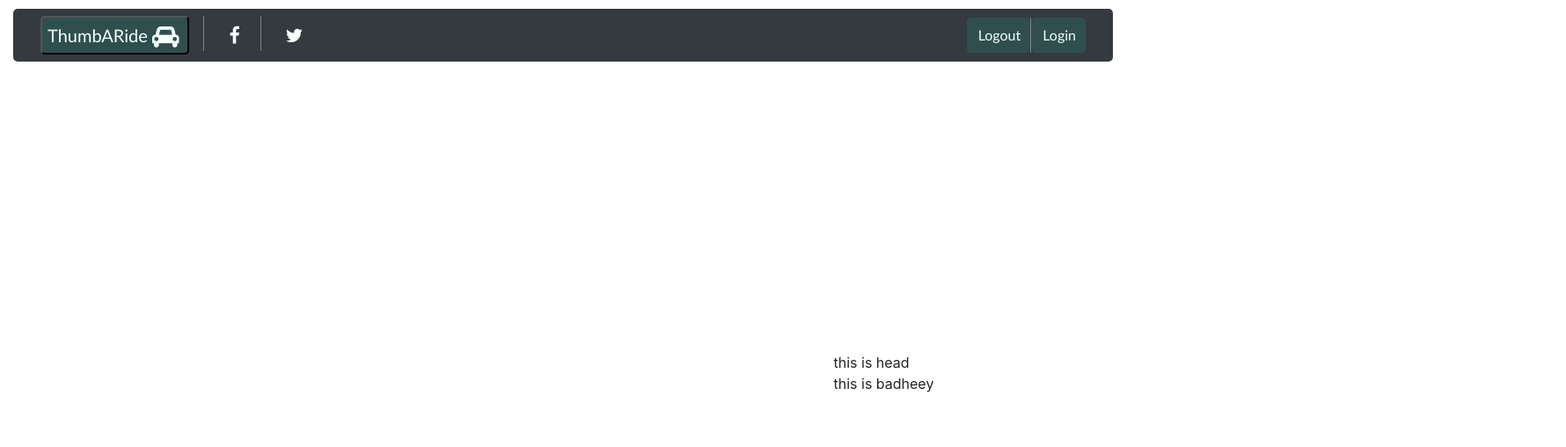
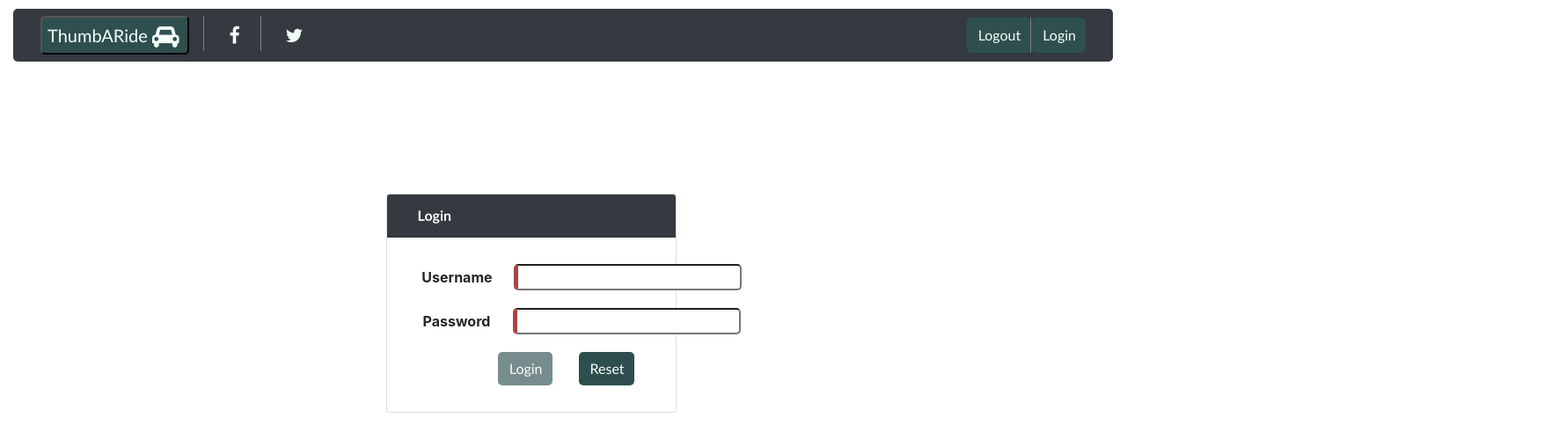
Before and after one commit to lilwani/ThumbARide, an Angular app: page /login in a window 1280 px wide. Shown: the top 508 px of the page at 88% size, 1780 px wide, since content can reach past the window. Built offline with nearby package versions, Linux system fonts and the light colour scheme.

Commit message:
added login template; validation for login

```diff
--- a/angular.json
+++ b/angular.json
@@ -24,8 +24,8 @@
               "src/assets"
             ],
             "styles": [
-              "node_modules/bootstrap/dist/css/bootstrap.min.css",
-              "src/styles.css"
+              "src/styles.css",
+              "node_modules/bootstrap/dist/css/bootstrap.min.css"
 
             ],
             "scripts": [
--- a/src/app/app.module.ts
+++ b/src/app/app.module.ts
@@ -1,5 +1,6 @@
 import { BrowserModule } from '@angular/platform-browser';
 import { NgModule } from '@angular/core';
+import { FormsModule } from '@angular/forms';
 
 import { AppRoutingModule, routingArray } from './app-routing.module';
 // add  routingArray  from './app-routing.module' to import above. './' one dot represents current directory;
@@ -14,6 +15,7 @@ import { AppComponent } from './app.component';
   imports: [
     BrowserModule,
     AppRoutingModule,
+    FormsModule
   ],
   providers: [],
   bootstrap: [AppComponent]
--- a/src/app/login/login.component.css
+++ b/src/app/login/login.component.css
@@ -1,5 +1,28 @@
 .container{
-  position: absolute;
-  top:50%;
-  left:50%;
+  position: relative;
+  top:150px;
+  width:70%;
 }
+
+.logoFont{
+  font-family: 'Gill Sans', 'Gill Sans MT', Calibri, 'Trebuchet MS', sans-serif;
+  color:mintcream;
+}
+
+.btn{
+  border-radius: 5px ;
+  background-color: darkslategray;
+  padding-right: 10px;
+}
+
+.user{
+  padding: 5px;
+}
+
+.form-group{
+  padding:10px;
+}
+
+.tbox{
+  border-radius: 5px;
+}
--- a/src/app/login/login.component.html
+++ b/src/app/login/login.component.html
@@ -1,11 +1,38 @@
+
 <div class="container">
-  <div class="offset-3 col-sm-6 offset-3">
-    <div class="panel uk-panel-header">
-      <div class="panel-heading">
-        this is head
-      </div>
-      <div class="panel-body">
-        this is badheey
+  <div class="offset-3 col-sm-5">
+    <div class="card">
+      <div class="card-header logoFont bg-dark" style="padding-left:35px;"><b>Login</b></div>
+      <div class="card-body">
+        <form class="form-inline" #loginForm="ngForm">
+
+          <div class="form-group">
+            <div class="col-sm-3"><label><b>Username</b></label></div>
+
+            <div class="col-sm-8">
+              <input type="text" class="form-control" name="uname" class="tbox" [(ngModel)]="model.uname" #uname="ngModel" required>
+              <div *ngIf="uname.touched && !uname.valid" style="color:red" class="err">Username required</div>
+            </div>
+
+          </div>
+
+          <div class="form-group">
+            <div class="col-sm-3"><label><b>Password</b></label></div>
+
+            <div class="col-sm-8">
+              <input type="text" class="form-control" name="pass" class="tbox" [(ngModel)]="model.pass" #pass="ngModel" required>
+              <div *ngIf="pass.touched && !pass.valid" style="color:red" class="err">Password required</div>
+            </div>
+
+          </div>
+
+          <div class="form-group offset-4">
+              <button type="submit" class="btn logoFont" [disabled]="!loginForm.form.valid">Login</button>
+              <span class="col-sm-2"></span>
+              <button type="reset" class="btn logoFont">Reset</button>
+          </div>
+
+        </form>
       </div>
     </div>
   </div>
--- a/src/app/login/login.component.ts
+++ b/src/app/login/login.component.ts
@@ -1,4 +1,6 @@
 import { Component, OnInit } from '@angular/core';
+import { Login } from './login';
+import { Router } from '@angular/router';
 
 @Component({
   selector: 'app-login',
@@ -7,7 +9,12 @@ import { Component, OnInit } from '@angular/core';
 })
 export class LoginComponent implements OnInit {
 
-  constructor() { }
+  uname = '';
+  pass = '';
+
+  model = new Login();
+
+  constructor(private _router: Router) { }
 
   ngOnInit() {
   }
--- /dev/null
+++ b/src/app/login/login.ts
@@ -0,0 +1,4 @@
+export class Login {
+  public uname: string;
+  public pass: string;
+}
--- a/src/styles.css
+++ b/src/styles.css
@@ -1 +1,12 @@
-/* You can add global styles to this file, and also import other style files */
+.ng-valid[required], .ng-valid.required  {
+  border-left: 5px solid #42A948; /* green */
+}
+
+.ng-invalid:not(form)  {
+  border-left: 5px solid #a94442; /* red */
+}
+
+.err{
+  font-size: small;
+  font-style: italic;
+}
```
